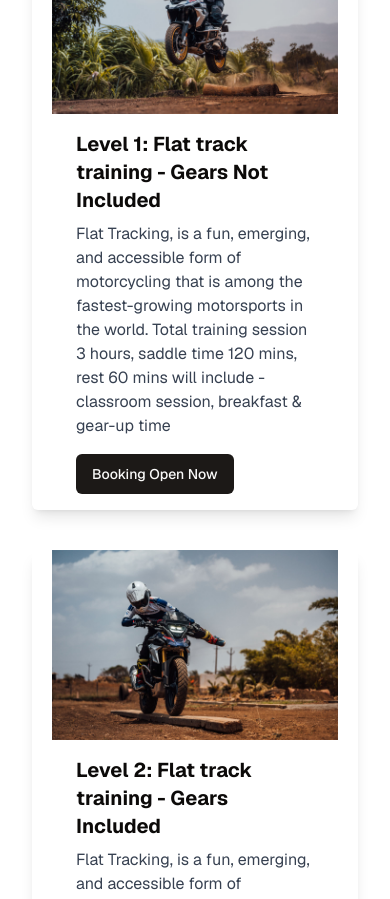
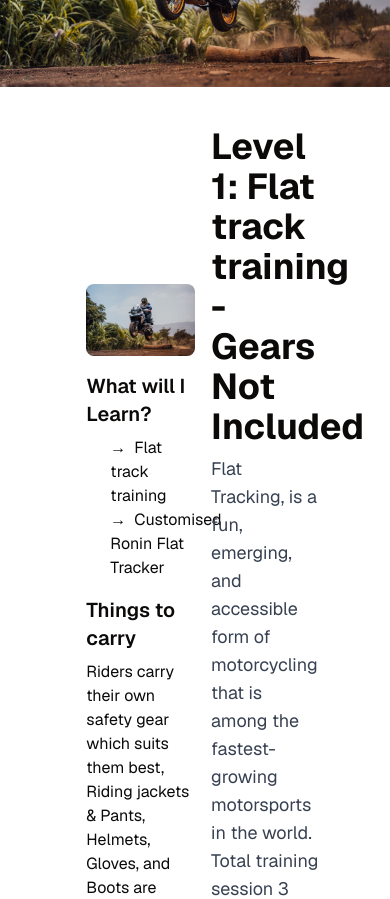
Before and after one commit to ZeroThreshold/oracadamics, a Next.js app: page /driftrschoolpune in a window 390 px wide. Shown: the part 1080-1979 px from the top of the page. Built offline with nearby package versions, Linux system fonts and the light colour scheme; no server answers.

Commit message:
modified diftrpage

```diff
--- a/app/driftrschoolpune/page.tsx
+++ b/app/driftrschoolpune/page.tsx
@@ -4,95 +4,223 @@ import prodirtPune from "@/assets/images/prodirt-collage.43359393.jpg";
 import img1 from "@/assets/images/learningexp/adventuretrails.jpeg";
 import img2 from "@/assets/images/learningexp/adventurelearningdayclinic.jpeg";
 import img3 from "@/assets/images/learningexp/offroadclinic.jpeg";
-import OraLogo from "@/assets/images/driftrschoollogoblack.png"; // Assuming this is the logo for ProDirt Pune
-import { Button } from "@/components/ui/button";
+import drpune from "@/assets/images/driftrschoollogoblack.png";
 
-export default function DriftRSchool() {
-  const ItemData = [
+// Data in JSON format
+const levelsData = [
   {
-      title: "Level 1: Flat track training - Gears Not Included",
-      img: img1,
-      description:
-        "Flat Tracking, is a fun, emerging, and accessible form of motorcycling that is among the fastest-growing motorsports in the world. Total training session 3 hours, saddle time 120 mins, rest 60 mins will include - classroom session, breakfast & gear-up time",
+    image: img1,
+    heading: "Level 1: Flat track training - Gears Not Included",
+    text: "Flat Tracking, is a fun, emerging, and accessible form of motorcycling that is among the fastest-growing motorsports in the world. Total training session 3 hours, saddle time 120 mins, rest 60 mins will include - classroom session, breakfast & gear-up time",
+    learn: ["Flat track training", "Customised Ronin Flat Tracker"],
+    carry:
+      "Riders carry their own safety gear which suits them best,  Riding jackets & Pants,  Helmets,  Gloves,  and Boots are compulsory,  Knee,  Elbow & Chest Guards are mandatory. Refillable water bottle or hydration bag.",
+    inclusions: [
+      "120 mins of Flat Tracking",
+      "Access to all Common areas",
+      "Customized Ronin Flat Tracker with fuel",
+      "Trainer",
+    ],
+    exclusions: "Other than mentioned in the inclusions",
+    duration: {
+      batch1: "09:00 am to 12:00 pm (reporting time 08:00 am)",
+      batch2: "01:00 pm to 04:00 pm (reporting time 12:00 pm)",
+    },
+    pricing: "Standard 2500/-",
   },
   {
-      title: "Level 2: Flat track training - Gears Included",
-      img: img2,
-      description:
-        "Flat Tracking, is a fun, emerging, and accessible form of motorcycling that is among the fastest-growing motorsports in the world. Total training session 3 hours, saddle time 120 mins, rest 60 mins will include - classroom session, breakfast & gear-up time",
+    image: img1,
+    heading: "Level 2: Flat track training - Gears Included",
+    text: "Flat Tracking, is a fun, emerging, and accessible form of motorcycling that is among the fastest-growing motorsports in the world. Total training session 3 hours, saddle time 120 mins, rest 60 mins will include - classroom session, breakfast & gear-up time",
+    learn: ["Flat track training", "Customised Ronin Flat Tracker"],
+    carry:
+      "Riders carry their own safety gear which suits them best,  Riding jackets & Pants,  Helmets,  Gloves,  and Boots are compulsory,  Knee,  Elbow & Chest Guards are mandatory. Refillable water bottle or hydration bag.",
+    inclusions: [
+      "120 mins of Flat Tracking",
+      "Access to all Common areas",
+      "Customized Ronin Flat Tracker with fuel",
+      "Safety gears",
+    ],
+    exclusions: "Other than mentioned in the inclusions",
+    duration: {
+      batch1: "09:00 am to 12:00 pm (reporting time 08:00 am)",
+      batch2: "01:00 pm to 04:00 pm (reporting time 12:00 pm)",
+    },
+    pricing: "Standard 3000/-",
   },
 ];
 
-  const MiniCard = ({
-    img,
-    title,
-    description,
-  }: {
-    img: any;
-    title: string;
-    description: string;
-  }) => {
+export default function ProDirtAdventure() {
   return (
-      <div className="rounded-md shadow-lg px-5 lg:px-0">
-        <Image className="w-full" src={img} alt={title} />
-        <div className="px-6 py-4">
-          <div className="font-bold text-xl mb-2">{title}</div>
-          <p className="text-gray-700 text-base">{description}</p>
-          <Button className="gap-4 mt-4">Booking Open Now</Button>
-        </div>
-      </div>
-    );
-  };
-
-  return (
+    <div>
+      {/* Landing */}
       <div className="container mx-auto mt-10 md:mt-20">
         <div className=" mb-10">
           <div className="flex items-center justify-center mb-6">
             <Image
-            src={OraLogo}
+              src={drpune}
               alt="ProDirt Pune Logo"
-            width={200} // adjust as needed
-            height={200} // adjust as needed
+              width={300} // adjust as needed
+              height={300} // adjust as needed
             />
             <h1 className="text-4xl md:text-6xl font-extrabold uppercase text-gray-900 ml-4">
-            Drift-R School Pune
+              Drift R Pune
             </h1>
           </div>
-        <h2 className="text-2xl md:text-4xl font-extrabold uppercase text-gray-900 mb-4">
-          About US
+          <h2 className="text-5xl md:text-5xl font-extrabold text-gray-900 mb-4">
+            About Us
           </h2>
           <p className="text-base md:text-lg text-gray-700">
-          Flat Tracking, is a fun, emerging, and accessible form of motorcycling
-          that is among the fastest-growing motorsports in the world. TVS Motor
-          Company is launching the first Drift R School at ProDirt Adventure,
-          Pune This school aims to introduce/help/assist in understanding the
-          nuances of this sport by creating a platform where all our TVS Ronin
-          and other customers get to interact and learn drifting under the
-          guidance of highly skilled trainers in a safe and controlled
-          environment.
+            Flat Tracking, is a fun, emerging, and accessible form of
+            motorcycling that is among the fastest-growing motorsports in the
+            world. TVS Motor Company is launching the first Drift R School at
+            ProDirt Adventure, Pune This school aims to introduce/help/assist in
+            understanding the nuances of this sport by creating a platform where
+            all our TVS Ronin and other customers get to interact and learn
+            drifting under the guidance of highly skilled trainers in a safe and
+            controlled environment.
           </p>
           <Image
             className="p-8 mt-4 mb-12"
             src={prodirtPune}
-          alt="prodirtpune"
+            alt="drift-r-pune"
             width={1200}
             height={800}
           />
-        <h2 className="text-2xl md:text-4xl font-extrabold uppercase text-gray-900 mb-12">
-          Training Programs Offered
-        </h2>
-        <div className="grid grid-cols-1 md:grid-cols-2 gap-8 lg:grid-cols-3 lg:gap-x-12 gap-y-10 mb-12">
-          {ItemData.map((item, index) => (
-            <div key={index}>
-              <MiniCard
-                img={item.img}
-                title={item.title}
-                description={item.description}
+        </div>
+      </div>
+      {/* Mid Picture */}
+      <div className="w-full">
+        <Image
+          className="w-full"
+          src={img1}
+          alt="drift-r-pune"
         />
+      </div>
+      {/* courses */}
+      <div className="container mx-auto mt-10 md:mt-20">
+        {levelsData.map((level, index) => (
+          <div key={index} className="flex items-center justify-center mb-6">
+            {index % 2 === 0 ? (
+              <>
+                <div className="w-1/3 ml-4">
+                  <Image
+                    src={level.image}
+                    alt="Image"
+                    width={500}
+                    height={300}
+                    className="rounded-lg"
+                  />
+                  {/* Additional information */}
+                  <div className="mt-4">
+                    <h4 className="text-xl font-semibold mb-2">
+                      What will I Learn?
+                    </h4>
+                    <ul className="list-arrow pl-6">
+                      {level.learn.map((item, index) => (
+                        <li key={index}>{item}</li>
+                      ))}
+                    </ul>
+                    <h4 className="text-xl font-semibold mt-4 mb-2">
+                      Things to carry
+                    </h4>
+                    <p>{level.carry}</p>
+                    <h4 className="text-xl font-semibold mt-4 mb-2">
+                      Inclusions
+                    </h4>
+                    <ul className="list-arrow pl-6">
+                      {level.inclusions.map((item, index) => (
+                        <li key={index}>{item}</li>
+                      ))}
+                    </ul>
+                    <h4 className="text-xl font-semibold mt-4 mb-2">
+                      Exclusions
+                    </h4>
+                    <p>{level.exclusions}</p>
+                  </div>
+                  {/* Additional information */}
+                </div>
+                <div className="w-1/3 ml-4">
+                  <h3 className="text-4xl font-bold mb-2">{level.heading}</h3>
+                  <p className="text-lg text-gray-700">{level.text}</p>
+                  <div className="mt-4 border border-gray-300 rounded-lg p-4">
+                    <h4 className="text-xl font-semibold mb-2">Details</h4>
+                    <div className="grid grid-cols-1 gap-y-4">
+                      <div>
+                        <strong>Duration:</strong>
+                        <p>Batch 1: {level.duration.batch1}</p>
+                        <p>Batch 2: {level.duration.batch2}</p>
+                      </div>
+                      <div>
+                        <strong>Pricing:</strong>
+                        <p>{level.pricing}</p>
+                      </div>
+                    </div>
+                  </div>
+                </div>
+              </>
+            ) : (
+              <>
+                <div className="w-1/3 ml-4">
+                  <h3 className="text-4xl font-bold mb-2">{level.heading}</h3>
+                  <p className="text-lg text-gray-700">{level.text}</p>
+                  {/* Additional information */}
+                  <div className="mt-4">
+                    <h4 className="text-xl font-semibold mb-2">
+                      What will I Learn?
+                    </h4>
+                    <ul className="list-arrow pl-6">
+                      {level.learn.map((item, index) => (
+                        <li key={index}>{item}</li>
+                      ))}
+                    </ul>
+                    <h4 className="text-xl font-semibold mt-4 mb-2">
+                      Things to carry
+                    </h4>
+                    <p>{level.carry}</p>
+                    <h4 className="text-xl font-semibold mt-4 mb-2">
+                      Inclusions
+                    </h4>
+                    <ul className="list-arrow pl-6">
+                      {level.inclusions.map((item, index) => (
+                        <li key={index}>{item}</li>
+                      ))}
+                    </ul>
+                    <h4 className="text-xl font-semibold mt-4 mb-2">
+                      Exclusions
+                    </h4>
+                    <p>{level.exclusions}</p>
+                  </div>
+                  {/* Additional information */}
+                </div>
+                <div className="w-1/3 ml-8">
+                  <Image
+                    src={level.image}
+                    alt="Image"
+                    width={500}
+                    height={300}
+                    className="rounded-lg"
+                  />
+                  <div className="mt-4 border border-gray-300 rounded-lg p-4">
+                    <h4 className="text-xl font-semibold mb-2">Details</h4>
+                    <div className="grid grid-cols-1 gap-y-4">
+                      <div>
+                        <strong>Duration:</strong>
+                        <p>Batch 1: {level.duration.batch1}</p>
+                        <p>Batch 2: {level.duration.batch2}</p>
+                      </div>
+                      <div>
+                        <strong>Pricing:</strong>
+                        <p>{level.pricing}</p>
+                      </div>
+                    </div>
+                  </div>
+                </div>
+              </>
+            )}
           </div>
         ))}
       </div>
     </div>
-    </div>
   );
 }
--- a/app/globals.css
+++ b/app/globals.css
@@ -132,3 +132,12 @@
   background-attachment: fixed;
   background-position: center;
 }
+
+.list-arrow {
+  list-style-type: none;
+}
+
+.list-arrow li:before {
+  content: "\2192"; /* Unicode arrow right character */
+  margin-right: 0.5rem;
+}
```
Lines whose indentation alone changed are shown as unchanged.
